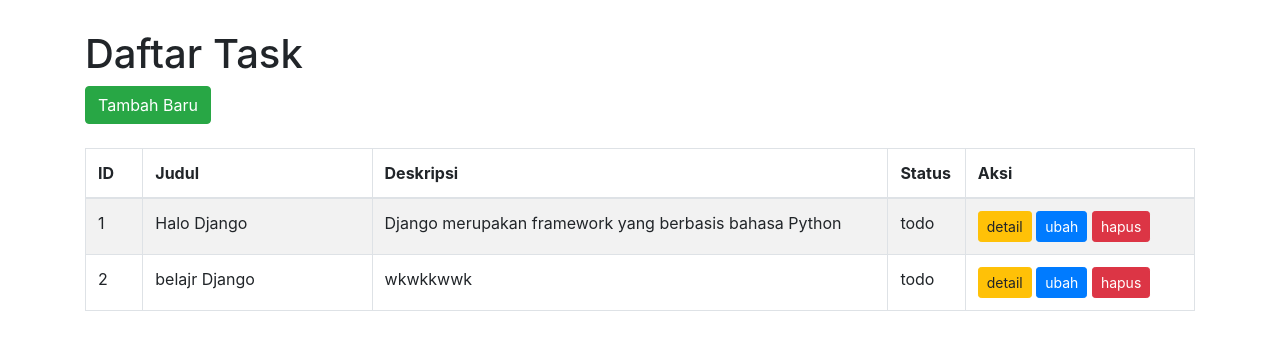
After one commit to stanzleey/todo-project, a Django app: page /todo/ in a window 1280 px wide. The commit adds this page. Shown: the top 350 px of the page. Run offline with Django 4.2, Linux system fonts and the light colour scheme; data comes from the database, SQL or seed files in the repository; both versions use the stored data as it was after the commit; some libraries are stand-ins or nearby versions.

Commit message:
tutorial Crud Django

```diff
--- a/app/asgi.py
+++ b/app/asgi.py
@@ -1,8 +1,6 @@
 """
 ASGI config for app project.
-
 It exposes the ASGI callable as a module-level variable named ``application``.
-
 For more information on this file, see
 https://docs.djangoproject.com/en/4.0/howto/deployment/asgi/
 """
--- a/app/urls.py
+++ b/app/urls.py
@@ -1,5 +1,4 @@
 """app URL Configuration
-
 The `urlpatterns` list routes URLs to views. For more information please see:
     https://docs.djangoproject.com/en/3.1/topics/http/urls/
 Examples:
--- a/app/wsgi.py
+++ b/app/wsgi.py
@@ -1,8 +1,6 @@
 """
 WSGI config for app project.
-
 It exposes the WSGI callable as a module-level variable named ``application``.
-
 For more information on this file, see
 https://docs.djangoproject.com/en/4.0/howto/deployment/wsgi/
 """
--- a/todo/models.py
+++ b/todo/models.py
@@ -1,3 +1,6 @@
+from django.db import models
+
+# Create your models here.
 from django.utils.translation import gettext_lazy as _
 from django.db import models
 
--- a/todo/todo/detail.html
+++ b/todo/templates/todo/detail.html
@@ -22,7 +22,6 @@
 
       <div>
         <a href="{% url 'todo:index' %}" class="btn btn-success">Kembali ke Daftar</a>
-        <a href="{% url 'todo:detail' task.id %}" class="btn btn-warning btn-sm">detail</a>
       </div>
 
       <br>
--- /dev/null
+++ b/todo/templates/todo/index.html
@@ -0,0 +1,79 @@
+<!DOCTYPE html>
+<html lang="en">
+  <head>
+    <!-- Required meta tags -->
+    <meta charset="utf-8" />
+    <meta name="viewport" content="width=device-width, initial-scale=1, shrink-to-fit=no" />
+
+    <!-- Bootstrap CSS -->
+    <link rel="stylesheet" href="https://maxcdn.bootstrapcdn.com/bootstrap/4.0.0/css/bootstrap.min.css" integrity="sha384-Gn5384xqQ1aoWXA+058RXPxPg6fy4IWvTNh0E263XmFcJlSAwiGgFAW/dAiS6JXm" crossorigin="anonymous" />
+
+    <title>Todo App</title>
+
+    <style>
+      body {
+        margin-top: 30px;
+      }
+    </style>
+  </head>
+  <body>
+    <div class="container">
+      <h1>Daftar Task</h1>
+
+      <!-- button besar  -->
+      <!-- blok notifikasi -->
+      <div>
+        {% if messages %} {% for message in messages %}
+
+        <div class="alert alert-{{ message.tags }} alert-dismissible fade show" role="alert">
+          <button type="button" class="close" data-dismiss="alert" aria-label="Close">
+            <span aria-hidden="true">&times;</span>
+          </button>
+
+          {{ message | safe }}
+        </div>
+
+        {% endfor %} {% endif %}
+      </div>
+
+      <!-- tombol untuk ke halaman tambah task -->
+      <div>
+        <a href="{% url 'todo:create'  %}" class="btn btn-success">Tambah Baru</a>
+      </div>
+      <!-- akhir buyyon besar -->
+      <br />
+
+      <table class="table table-bordered table-striped">
+        <thead>
+          <tr>
+            <th width="5%">ID</th>
+            <th width="20%">Judul</th>
+            <th width="45%">Deskripsi</th>
+            <th width="5%">Status</th>
+            <th width="20%">Aksi</th>
+          </tr>
+        </thead>
+        <tbody>
+          <!-- daftar task-->
+          {% if tasks %} {% for task in tasks %}
+          <tr>
+            <td>{{ task.id }}</td>
+            <td>{{ task.title }}</td>
+            <td>{{ task.description }}</td>
+            <td>{{ task.status }}</td>
+            <td>
+              <a href="{% url 'todo:detail' task.id %}" class="btn btn-warning btn-sm">detail</a>
+              <a href="{% url 'todo:update' task.id %}" class="btn btn-primary btn-sm">ubah</a>
+              <a href="{% url 'todo:delete' task.id %}" class="btn btn-danger btn-sm" onclick="return confirm('Apakah yakin akan menghapus task ini?')">hapus</a>
+            </td>
+          </tr>
+          {% endfor %} {% else %}
+          <tr>
+            <td colspan="5">Data tidak ditemukan.</td>
+          </tr>
+          {% endif %}
+        </tbody>
+      </table>
+    </div>
+  </body>
+</html>
--- a/todo/urls.py
+++ b/todo/urls.py
@@ -1,13 +1,18 @@
 from django.urls import path
 
 # import View dari todo Application
-from .views import index_view, detail_view
+from .views import index_view, detail_view, create_view, update_view, delete_view
 
 app_name = 'todo'
 urlpatterns = [
-    # route untuk halaman daftar task
+    # url untuk halaman daftar task
     path('', index_view, name='index'),
-
-# route untuk halaman detail task
-    path('<int:task_id>', detail_view, name='detail')
+    # url untuk halaman detail task
+    path('<int:task_id>', detail_view, name='detail'),
+    # url untuk halaman tambah task
+    path('create', create_view, name='create'),
+    # url untuk halaman ubah task
+    path('update/<int:task_id>', update_view, name='update'),
+    # url untuk menghapus task
+    path('delete/<int:task_id>', delete_view, name='delete'),
 ]
--- a/todo/views.py
+++ b/todo/views.py
@@ -3,7 +3,7 @@ from django.http import Http404
 
 # import class Task dari file todo/models.py
 from .models import Task
-
+from .form import TaskForm
 
 # Membuat View untuk halaman daftar task
 def index_view(request):
@@ -30,3 +30,91 @@ def detail_view(request, task_id):
         raise Http404("Task tidak ditemukan.")
     # parsing data task ke template todo/detail.html dan merendernya
     return render(request, 'todo/detail.html', context)
+
+
+# Membuat View untuk halaman form tambah task
+def create_view(request):
+    # Mengecek method pada request
+    # Jika method-nya adalah POST, maka akan dijalankan
+    # proses validasi dan penyimpanan data
+    if request.method == 'POST':
+        # membuat objek dari class TaskForm
+        form = TaskForm(request.POST)
+        # Mengecek validasi form
+        if form.is_valid():
+            # Membuat Task baru dengan data yang disubmit
+            new_task = TaskForm(request.POST)
+            # Simpan data ke dalam table tasks
+            new_task.save()
+            # mengeset pesan sukses dan redirect ke halaman daftar task
+            messages.success(request, 'Sukses Menambah Task baru.')
+            return redirect('todo:index')
+    # Jika method-nya bukan POST
+    else:
+        # membuat objek dari class TaskForm
+        form = TaskForm()
+    # merender template form dengan memparsing data form
+    return render(request, 'todo/form.html', {'form': form})
+
+def create_view(request):
+    # Mengecek method pada request
+    # Jika method-nya adalah POST, maka akan dijalankan
+    # proses validasi dan penyimpanan data
+    if request.method == 'POST':
+        # membuat objek dari class TaskForm
+        new_task = TaskForm(request.POST)
+        # Mengecek validasi form
+        if new_task.is_valid():
+            # Simpan data ke dalam table tasks
+            new_task.save()
+            # mengeset pesan sukses dan redirect ke halaman daftar task
+            messages.success(request, 'Sukses Menambah Task baru.')
+            return redirect('todo:index')
+    # Jika method-nya bukan POST
+    else:
+        # membuat objek dari class TaskForm
+        form = TaskForm()
+        # merender template form dengan memparsing data form
+        return render(request, 'todo/form.html', {'form': form})
+
+# Membuat View untuk halaman form ubah task
+def update_view(request, task_id):
+    try:
+        # mengambil data task yang akan diubah berdasarkan task id
+        task = Task.objects.get(pk=task_id)
+    except Task.DoesNotExist:
+        # Jika data task tidak ditemukan,
+        # maka akan di redirect ke halaman 404 (Page not found).
+        raise Http404("Task tidak ditemukan.")
+    # Mengecek method pada request
+    # Jika method-nya adalah POST, maka akan dijalankan
+    # proses validasi dan penyimpanan data
+    if request.method == 'POST':
+        form = TaskForm(request.POST, instance=task)
+        if form.is_valid():
+            # Simpan perubahan data ke dalam table tasks
+            form.save()
+            # mengeset pesan sukses dan redirect ke halaman daftar task
+            messages.success(request, 'Sukses Mengubah Task.')
+            return redirect('todo:index')
+    # Jika method-nya bukan POST
+    else:
+        # membuat objek dari class TaskForm
+        form = TaskForm(instance=task)
+    # merender template form dengan memparsing data form
+    return render(request, 'todo/form.html', {'form': form})
+
+# Membuat View untuk menghapus data task
+def delete_view(request, task_id):
+    try:
+        # mengambil data task yang akan dihapus berdasarkan task id
+        task = Task.objects.get(pk=task_id)
+        # menghapus data dari table tasks
+        task.delete()
+        # mengeset pesan sukses dan redirect ke halaman daftar task
+        messages.success(request, 'Sukses Menghapus Task.')
+        return redirect('todo:index')
+    except Task.DoesNotExist:
+        # Jika data task tidak ditemukan,
+        # maka akan di redirect ke halaman 404 (Page not found).
+        raise Http404("Task tidak ditemukan.")
```
Also changed, not shown: app/settings.py (+9 -9 lines), todo/form.py (added, +29 -0 lines), todo/templates/todo/form.html (added, +77 -0 lines), db.sqlite3, todo/apps.py (line endings or trailing spaces), todo/migrations/0001_initial.py (added).
